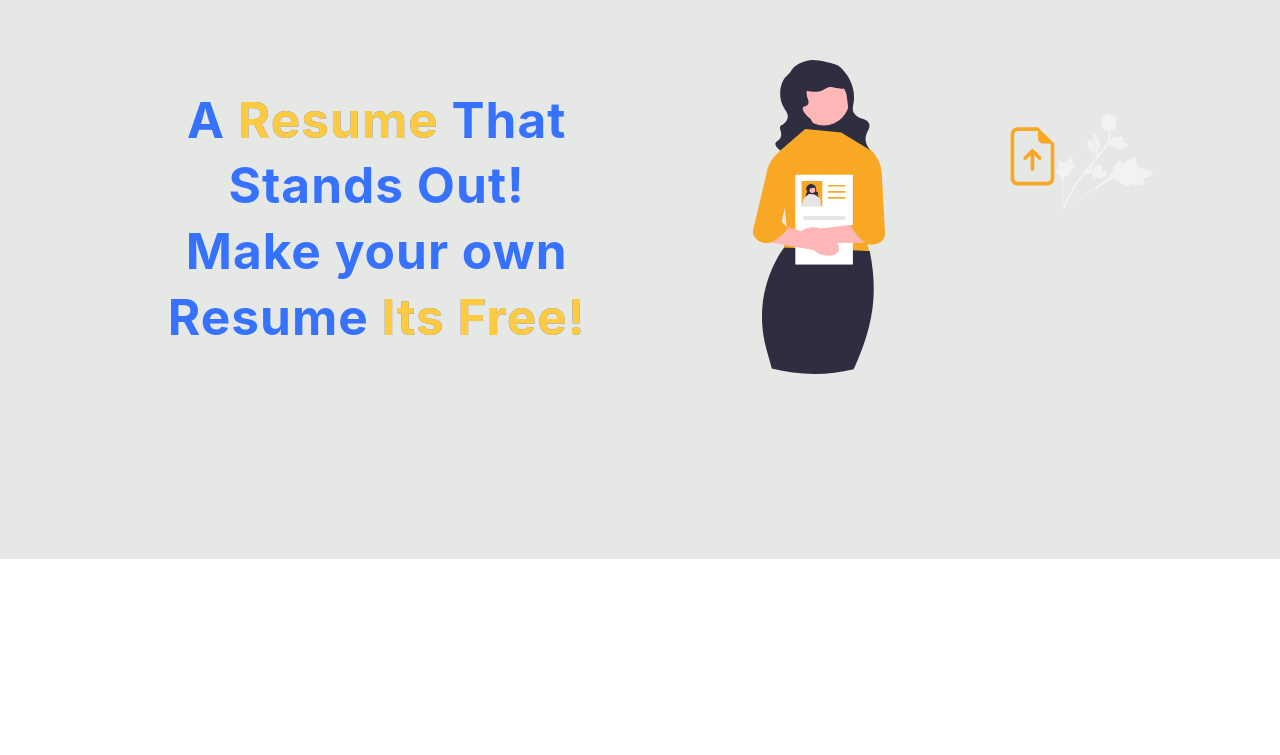
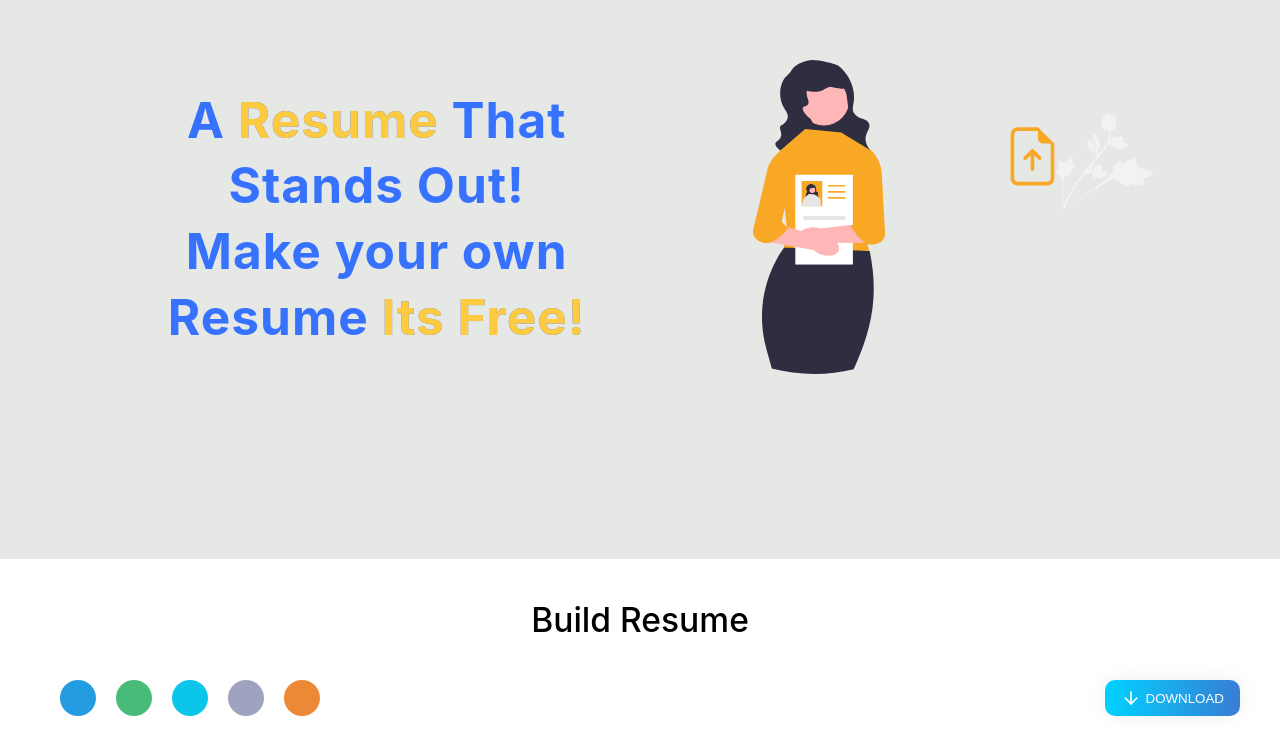
Before and after one commit to RealOtakuBoi/resumebuilder, a React (Create React App) app: page / in a window 1280 px wide. Shown: the part 121-876 px from the top of the page. Before the commit the page ends 800 px from the top, so only its background shows below. Built offline with nearby package versions, Linux system fonts and the light colour scheme.

Commit message:
Some Part Down done

```diff
--- a/package.json
+++ b/package.json
@@ -8,6 +8,7 @@
     "@testing-library/user-event": "^13.5.0",
     "react": "^18.2.0",
     "react-dom": "^18.2.0",
+    "react-feather": "^2.0.10",
     "react-scripts": "5.0.1",
     "web-vitals": "^2.1.4"
   },
--- a/src/App.js
+++ b/src/App.js
@@ -1,11 +1,13 @@
 
 import './App.css';
 import { Header } from './Components/Header/Header';
+import { Body } from './Components/Body/Body';
 
 function App() {
   return (
     <div className="App">
         <Header/>
+        <Body/>
     </div>
   );
 }
--- a/src/Components/Body/Body.js
+++ b/src/Components/Body/Body.js
@@ -1,10 +1,28 @@
 import React from 'react'
 import styles from './Body.module.css'
+import { ArrowDown } from 'react-feather'
 
 export const Body = () => {
+
+    const colors = ['#239ce2', '#48bb78', '#0bc5ea', '#a0a3c0', '#ed8936']
   return (
-    <div>
-
+    <div className={styles.container}>
+        <p className={styles.heading}>Build Resume</p>
+        <div className={styles.toolbar}>
+            <div className={styles.colors}>
+                {
+                    colors.map((item => (
+                        <span key={item} style={{background: item}} className={styles.color}></span>
+                    )))
+                }
+                <span className={styles.color}></span>
+                <span className={styles.color}></span>
+                <span className={styles.color}></span>
+                <span className={styles.color}></span>
+                <span className={styles.color}></span>
+            </div>
+            <button><ArrowDown/>Download</button>
+        </div>
     </div>
   )
 }
--- a/src/Components/Body/Body.module.css
+++ b/src/Components/Body/Body.module.css
@@ -0,0 +1,67 @@
+.container{
+    display: flex;
+    flex-direction: column;
+    align-items: center;
+    padding: 30px;
+    gap: 30px;
+    padding-top: 0;
+}
+
+.heading{
+    font-size: 2.1rem;
+    font-weight: 500;
+
+}
+
+.toolbar{
+    display: flex;
+    justify-content: space-between;
+    gap: 40px;
+    width: 100%;
+    align-items: center;
+}
+
+.colors{
+    display: flex;
+    gap:20px;
+    padding: 0 30px;
+}
+
+.colors .color{
+    height: 36px;
+    width: 36px;
+    border-radius: 50%;
+}
+
+.toolbar button{
+        background-image: linear-gradient(to right, #00d2ff 0%, #3a7bd5  51%, #00d2ff  100%);
+        margin: 10px;
+        padding: 8px 16px;
+        text-align: center;
+        text-transform: uppercase;
+        transition: 0.5s;
+        background-size: 200% auto;
+        color: white;
+        box-shadow: 0 0 20px #eee;
+        border-radius: 10px;
+        display: block;
+        border: none;
+        outline: none;
+        display: flex;
+        gap: 5px;
+        align-items: center;
+        cursor: pointer;
+      }
+
+      .toolbar button:hover {
+        background-position: right center;
+        color: #fff;
+        text-decoration: none;
+      }
+
+
+
+.toolbar svg{
+    width: 20px;
+    height: 20px;
+}
```
Also changed, not shown: 1 other file (tests, documents, lock files or other folders).
